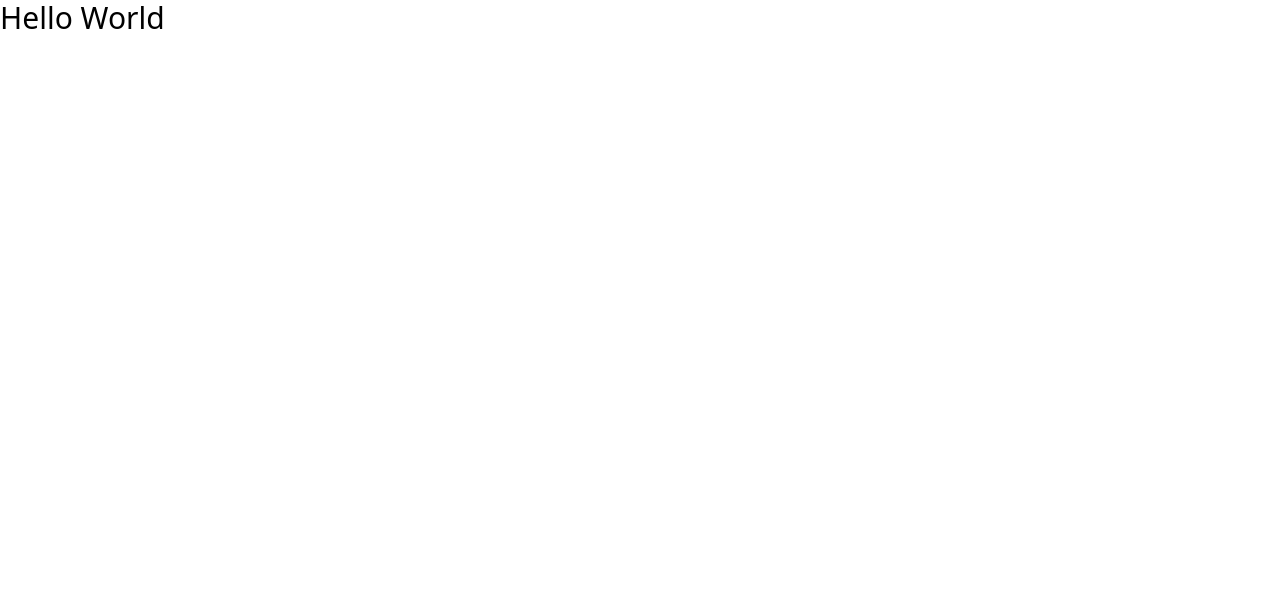
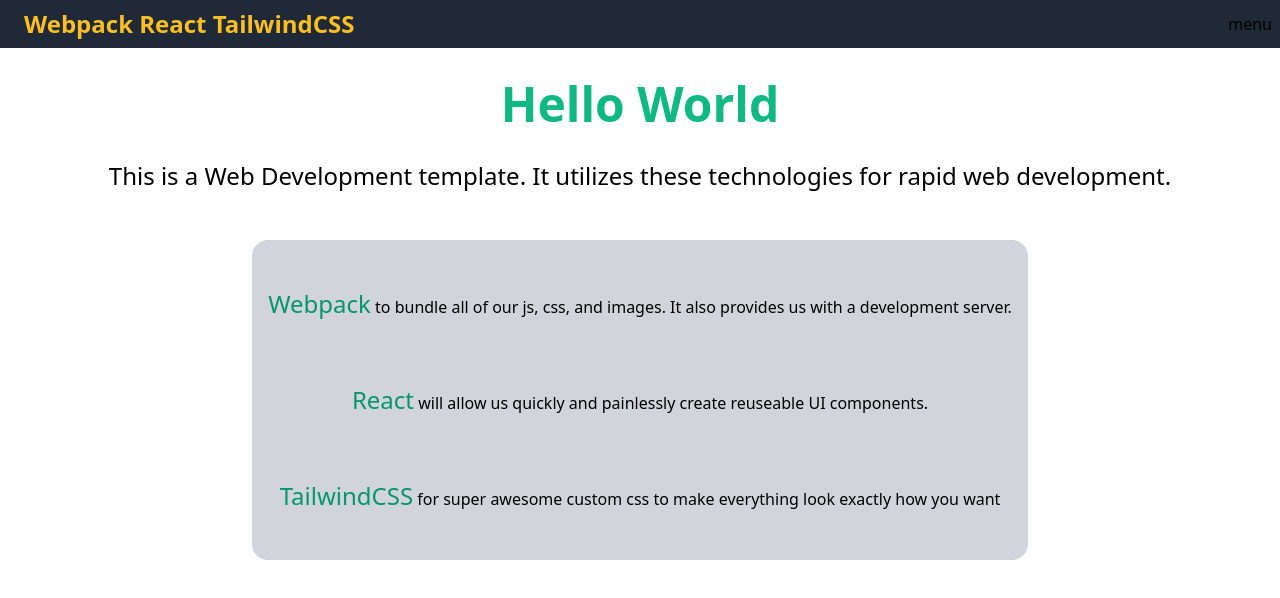
Before and after one commit to anthonycoded/Webpack-React-Tailwindcss, a React app: page / in a window 1280 px wide. Shown: the top 598 px of the page. Built offline with nearby package versions, Linux system fonts and the light colour scheme; the HTML template or start-up script is replaced by a standard one.

Commit message:
Added header, Landingpage info and react router

```diff
--- a/package.json
+++ b/package.json
@@ -14,6 +14,7 @@
     "postcss-loader": "^5.0.0",
     "react": "^17.0.1",
     "react-dom": "^17.0.1",
+    "react-router-dom": "^5.2.0",
     "style-loader": "^2.0.0",
     "tailwindcss": "^2.0.3",
     "webpack": "^5.24.2",
--- a/src/App.js
+++ b/src/App.js
@@ -1,12 +1,23 @@
-import React from 'react'
-import "./app.css"
+import React from "react";
+import { BrowserRouter as Router, Switch, Route, Link } from "react-router-dom";
+
+import "./app.css";
+import Header from "./components/UI/Header";
+import LandingPage from "./components/LandingPage";
 
 const App = () => {
-    return (
-        <div>
-            <h1 className="text-black text-3xl">Hello World</h1>
-        </div>
-    )
-}
+  return (
+    <div className="h-full">
+      <Header className="display-block"></Header>
+      <Router>
+        <Switch>
+          <Route path="/">
+            <LandingPage></LandingPage>
+          </Route>
+        </Switch>
+      </Router>
+    </div>
+  );
+};
 
-export default App
+export default App;
--- a/src/components/LandingPage.js
+++ b/src/components/LandingPage.js
@@ -0,0 +1,39 @@
+import React from "react";
+
+const LandingPage = () => {
+  return (
+    <div className=" flex flex-col justify-center p-8 items-center">
+      <p className="font-bold text-5xl text-green-500 mb-8">Hello World</p>
+      <div className=" flex flex-col items-center">
+        <p className="text-2xl w-full text-justified mb-12">
+          This is a Web Development template. It utilizes these technologies for
+          rapid web development.
+        </p>
+        <ul className="flex flex-col items-center bg-gray-300 rounded-2xl p-4">
+          <li className="flex items-center h-24 ">
+            <p className="">
+              <span className="text-2xl text-green-600">Webpack</span> to bundle
+              all of our js, css, and images. It also provides us with a
+              development server.
+            </p>
+          </li>
+          <li className="flex items-center h-24 ">
+            <p>
+              <span className="text-2xl text-green-600">React</span> will allow
+              us quickly and painlessly create reuseable UI components.
+            </p>
+          </li>
+          <li className="flex items-center h-24 ">
+            <p>
+              <span className="text-2xl text-green-600">TailwindCSS</span> for
+              super awesome custom css to make everything look exactly how you
+              want
+            </p>
+          </li>
+        </ul>
+      </div>
+    </div>
+  );
+};
+
+export default LandingPage;
--- a/src/components/UI/Header.js
+++ b/src/components/UI/Header.js
@@ -1,11 +1,51 @@
-import React from 'react'
+import React, { useState } from "react";
 
 const Header = () => {
-    return (
-        <div>
+  const [open, setOpen] = useState(false);
+  const OpenHeader = () => (
+    <div className=" bg-yellow-400 h-96 w-96 inset-y-0 right-0 flex flex-col fixed">
+      <div className="flex h-12 justify-between items-center">
+        <a href="/">
+          <h1 className="pl-4 font-bold text-2xl">Webpack React TailwindCSS</h1>
+        </a>
+        <button className="h-8 w-8 font-bold" onClick={() => setOpen(!open)}>
+          X
+        </button>
+      </div>
+      <div className="flex flex-col p-8 space-y-4">
+        <div className="h-8 flex items-center">
+          <h2 className="text-xl">Beats</h2>
+        </div>
+        <div className="h-8 flex items-center">
+          <p className="text-xl">Apparel</p>
+        </div>
+        <div className="h-8 flex items-center">
+          <p className="text-xl">Trending</p>
+        </div>
+        <div className="h-8 flex items-center">
+          <p className="text-xl">Faqs</p>
+        </div>
+        <div className="h-8 flex items-center">
+          <p className="text-xl">Account</p>
+        </div>
+      </div>
+    </div>
+  );
+  return (
+    <div className="h-12 w-full flex flex-col">
+      <div className="h-12 flex justify-between items-center bg-gray-800 w-full px-2 fixed">
+        <a href="/">
+          <h1 className="pl-4 text-yellow-400 font-bold text-2xl">
+            {open ? undefined : "Webpack React TailwindCSS"}
+          </h1>
+        </a>
+        <button className="" onClick={() => setOpen(!open)}>
+          menu
+        </button>
+      </div>
+      {open ? <OpenHeader></OpenHeader> : undefined}
+    </div>
+  );
+};
 
-        </div>
-    )
-}
-
-export default Header
+export default Header;
```
Also changed, not shown: 1 other file (tests, documents, lock files or other folders).
